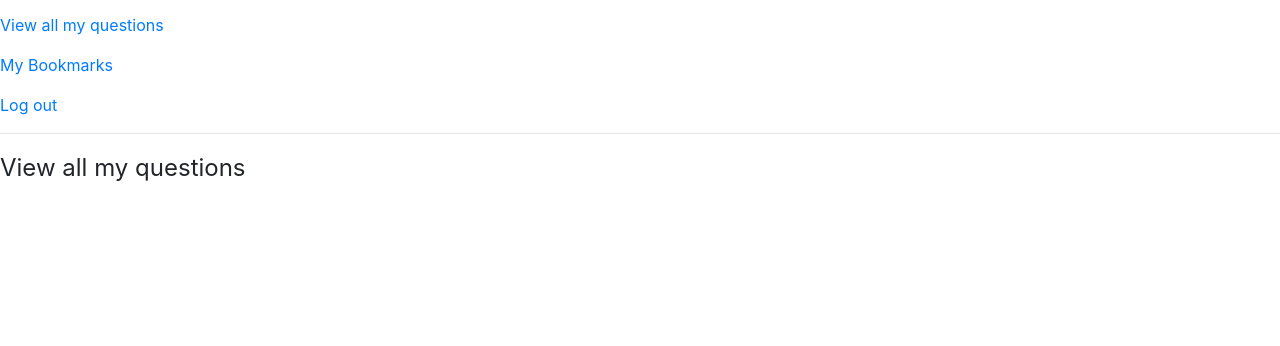
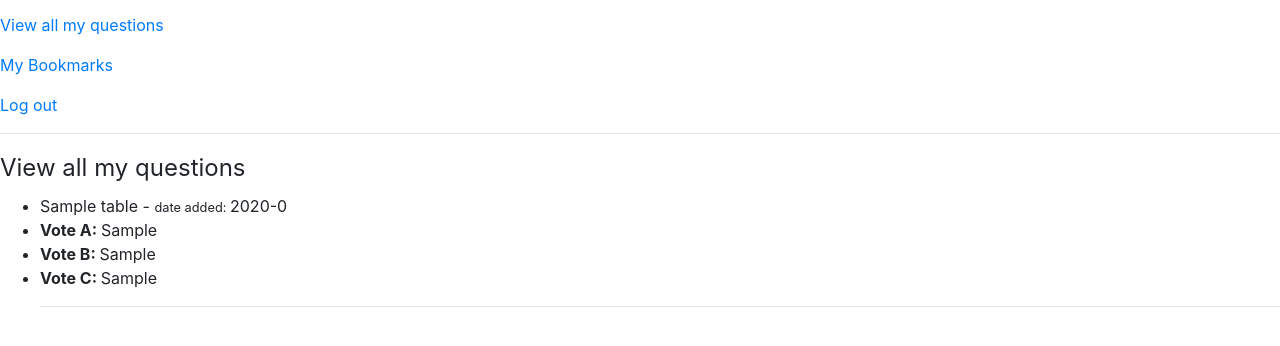
Before and after one commit to Laurence2013/viivote, a Django app: page /main/set_all_my_questions/ in a window 1280 px wide. Shown: the part 213-559 px from the top of the page. Run offline with Django 3.2, Linux system fonts and the light colour scheme; a user stored in the database is signed in; tables that the repository leaves empty hold one stand-in row (values such as "Sample post"); data that the repository does not hold is empty; some libraries are stand-ins or nearby versions.

Commit message:
7th 5-7s commit

```diff
--- a/static/js/view_all_my_qs.js
+++ b/static/js/view_all_my_qs.js
@@ -3,12 +3,19 @@
   http.onreadystatechange = function(){
     if(http.readyState == 4 && http.status == 200){
       let results = JSON.parse(http.responseText);
+      let html = '';
 
+      html += '<ul>';
       Object.values(results).forEach(function(result){
-        console.log(result.question);
+        console.log(result);
+        html += '<li>'+ result.question.question+' - <small>date added: </small>'+ result.question.date_updated.slice(0, -14)+'</li>';
+        html +='<li><b>Vote A: </b>'+ result.vote_a.vote +'</li>';
+        html +='<li><b>Vote B: </b>'+ result.vote_b.vote +'</li>';
+        html +='<li><b>Vote C: </b>'+ result.vote_c.vote +'</li>';
+        html += '<hr>';
       });
-
-
+      html += '</ul>';
+      document.getElementById('get_all_questions').innerHTML = html;
     }
   }
   http.open('GET', 'get_all_my_questions', true);
--- a/templates/view_all_my_questions.html
+++ b/templates/view_all_my_questions.html
@@ -7,7 +7,7 @@
     {% if user.is_authenticated %}
       <fieldset>
         <legend>View all my questions</legend>
-        <section id='votes'></section>
+        <section id='get_all_questions'></section>
       </fieldset>
     {% endif %}
   </div>
```
Also changed, not shown: 4 other files.
